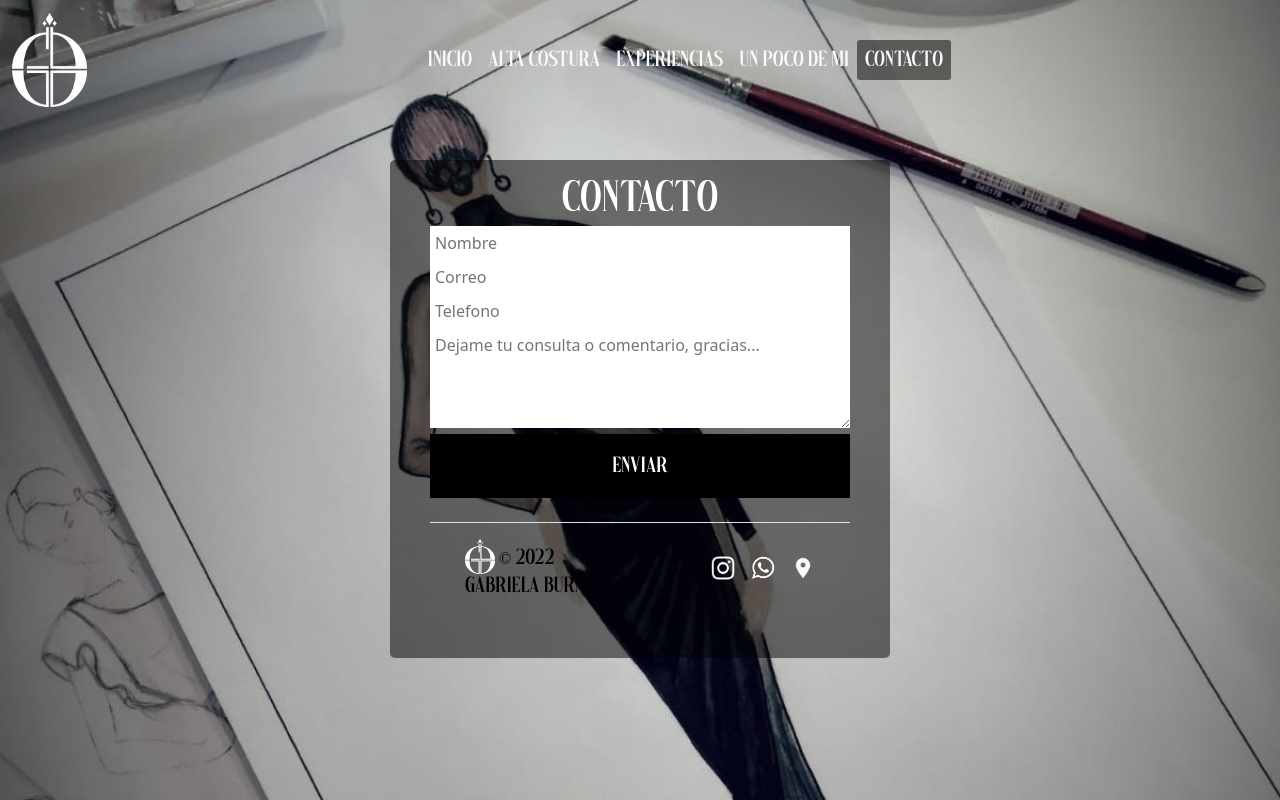
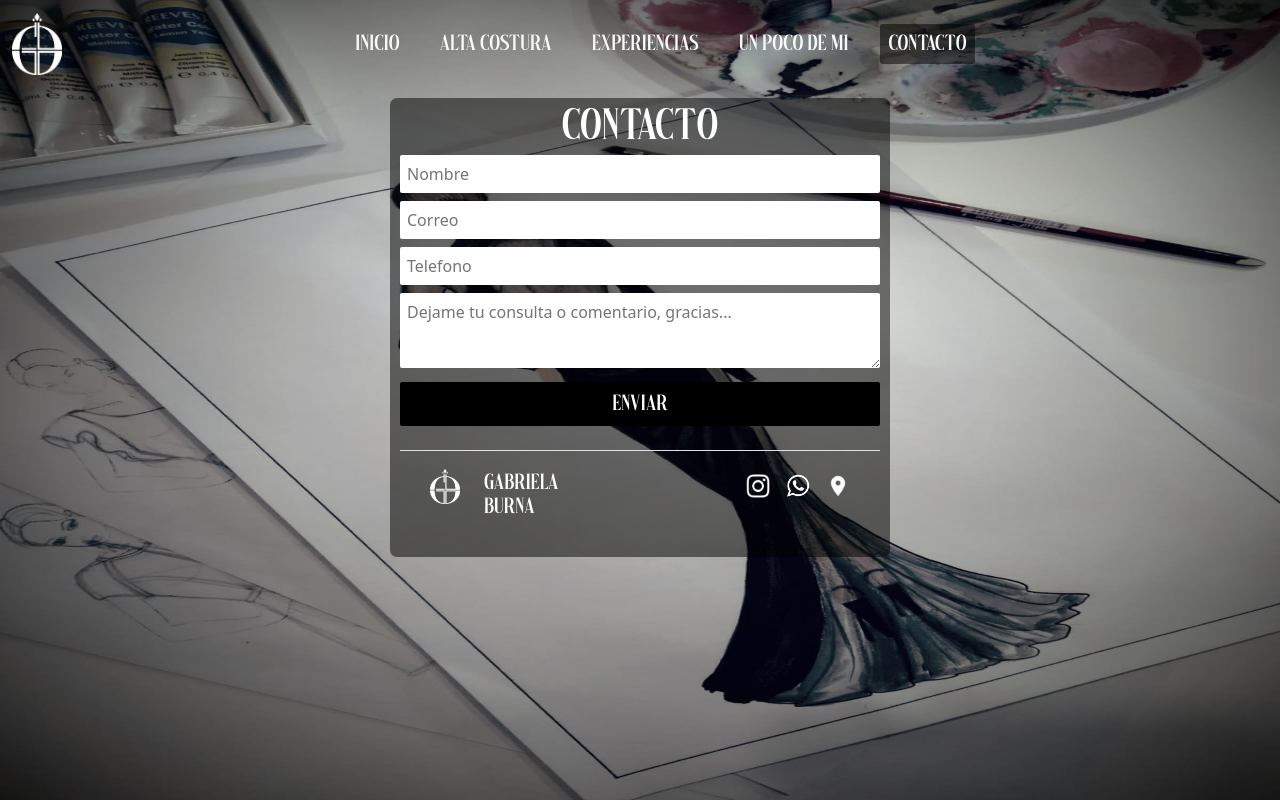
Before and after one commit to diegoburna/PreEntregaBurna, a plain HTML site: page contacto.html in a window 1280 px wide. Drawn offline with nearby package versions, Linux system fonts and the light colour scheme.

Commit message:
Ajustes imagenes, responsive y contacto

```diff
--- a/contacto.html
+++ b/contacto.html
@@ -19,7 +19,7 @@
     <!-- HEADER (BOOTSTRAP) -->
     <nav class="navbar navbar-expand-lg">
         <div class="container-fluid">
-            <a class="navbar-brand" href="bienvenida.html"><img src="images/logosoloblanco.png" width="75px"
+            <a class="navbar-brand" href="bienvenida.html"><img src="images/logosoloblanco.png" width="50px"
                     alt="Gabriela Burna Alta Costura"></a>
             <button class="navbar-toggler" type="button" data-bs-toggle="collapse" data-bs-target="#navbarNavAltMarkup"
                 aria-controls="navbarNavAltMarkup" aria-expanded="false" aria-label="Toggle navigation">
@@ -27,11 +27,11 @@
             </button>
             <div class="collapse navbar-collapse menucolapsado centro" id="navbarNavAltMarkup">
                 <div class="navbar-nav">
-                    <a class="nav-link text-light" href="index.html">INICIO</a>
-                    <a class="nav-link text-light" href="altacostura.html">ALTA COSTURA</a>
-                    <a class="nav-link text-light" href="experiencias.html">EXPERIENCIAS</a>
-                    <a class="nav-link text-light" href="profile.html">UN POCO DE MI</a>
-                    <a class="nav-link text-light activado" href="contacto.html">CONTACTO</a>
+                    <a class="nav-link text-light me-4" href="index.html">INICIO</a>
+                    <a class="nav-link text-light me-4" href="altacostura.html">ALTA COSTURA</a>
+                    <a class="nav-link text-light me-4" href="experiencias.html">EXPERIENCIAS</a>
+                    <a class="nav-link text-light me-4" href="profile.html">UN POCO DE MI</a>
+                    <a class="nav-link text-light activado me-4" href="contacto.html">CONTACTO</a>
                 </div>
             </div>
         </div>
@@ -39,26 +39,31 @@
     <!-- FIN DE HEADER -->
 
     <!-- FORMULARIO -->
-    <form action="">
+    <form action="enviar.php" method="post">
         <h2>CONTACTO</h2>
-        <input type="text" name="Nombre" placeholder="Nombre">
-        <input type="text" name="Correo" placeholder="Correo">
-        <input type="text" name="Telefono" placeholder="Telefono">
-        <textarea name="Mensaje" placeholder="Dejame tu consulta o comentario, gracias..."></textarea>
-        <input type="button" value="ENVIAR" id="boton">
+        <input class="mb-2" type="text" name="Nombre" placeholder="Nombre" required>
+        <input class="mb-2" type="text" name="Correo" placeholder="Correo" required>
+        <input class="mb-2" type="text" name="Telefono" placeholder="Telefono" required>
+        <textarea class="mb-2" name="Mensaje" placeholder="Dejame tu consulta o comentario, gracias..."
+            required></textarea>
+        <input type="submit" value="ENVIAR" id="boton">
         </section>
         <!-- FIN DE FORMULARIO -->
 
         <!-- FOOTER (BOOTSTRAP) -->
-    <footer class="d-flex flex-wrap justify-content-around align-items-center py-3 my-4 border-top">
+        <footer class="d-flex flex-wrap justify-content-around align-items-center py-1 my-4 border-top">
             <div class="col-md-4 d-flex align-items-center">
-          <a href="#" class="letrablanca"><img src="images/logosoloblanco.png" width="30" height="35"> © 2022 GABRIELA BURNA</a>
+                <a href="#" class="letrablanca"><img src="images/logosoloblanco.png" width="30" height="35">
+                    <a class="letrablanca ps-4 pt-3" href="index.html">GABRIELA BURNA</a>
             </div>
 
-        <ul class="nav col-md-4 justify-content-end list-unstyled d-flex">
-          <li class="ms-3"><a class="text-muted" href="https://www.instagram.com/gabriela.burna/" target="_blank"><img src="images/instagram.png" class="bi" width="24" height="24"></a></li>
-          <li class="ms-3"><a class="text-muted" href="https://wa.me/541169819325" target="_blank"><img src="images/wap.png" class="bi" width="24" height="24"></a></li>
-          <li class="ms-3"><a class="text-muted" href="https://goo.gl/maps/z95APJErkwGmZaAY9" target="_blank"><img src="images/maps.png" class="bi" width="24" height="24"><use xlink:href="#facebook"></use></svg></a></li>
+            <ul class="nav col-md-5 justify-content-end list-unstyled d-flex">
+                <li class="ms-3"><a class="text-muted" href="https://www.instagram.com/gabriela.burna/"
+                        target="_blank"><img class="iconos" src="images/instagram.png" class="bi" width="24" height="24"></a></li>
+                <li class="ms-3"><a class="text-muted" href="https://wa.me/541169819325" target="_blank"><img class="iconos" src="images/wap.png" class="bi" width="24" height="24"></a></li>
+                <li class="ms-3"><a class="text-muted" href="https://goo.gl/maps/z95APJErkwGmZaAY9" target="_blank"><img class="iconos" src="images/maps.png" class="bi" width="24" height="24">
+                        <use xlink:href="#facebook"></use></svg>
+                    </a></li>
             </ul>
         </footer>
         <!-- FIN DE FOOTER -->
--- a/style.css
+++ b/style.css
@@ -85,10 +85,11 @@ form {
   width: 500px;
   margin: auto;
   background: rgba(0,0,0, 0.5);
-  padding: 20px 40px;
+  padding: 10px 10px;
   box-sizing: border-box;
-  margin-top: 40px;
-  border-radius: 5px;
+  margin-top: 10px;
+  border-radius: 7px;
+  margin-bottom: 20px;
 }
 
 h2 {
@@ -102,15 +103,16 @@ h2 {
 
 input, textarea {
   width: 100%;
-  margin-bottom: 100px;
-  padding: 5px;
+  margin-bottom: 20px;
+  padding: 7px;
   box-sizing: border-box;
   font-size: 15px;
   border: none;
+  border-radius: 2px;
 }
 
 textarea {
-  min-height: 100px;
+  min-height: 75px;
   max-height: 200px;
   max-width: 100%;
 }
@@ -119,7 +121,7 @@ textarea {
   background: black;
   color: white;
   font-family: 'Arastin';
-  padding: 20px;
+  padding: 10px;
 }
 
 #boton:hover {
@@ -127,14 +129,20 @@ textarea {
   background-color: rgba(0,0,0, 0.5);
 }
 
+@media (max-width:480px) {
+  form{
+    width: 100%;
+  }
+}
+
 /*FIN DE CONTACTO*/
 
 /* Secciones */
 
 body {
-  background-image: url('images/figurin-vestido1.jpg');
-  background-repeat: no-repeat;
-  background-size: 100vw;
+  background-image: url('images/figurin-vestido.jpeg');
+  background-size: 100vw 100vh;
+  background-attachment: fixed;
   margin: 0;
 }
 
@@ -144,11 +152,16 @@ body {
 
 .letrablanca {
   font-family: 'Arastin';
-  color: black;
+  color: white;
 }
 
 .letrablanca:hover {
   color: white;
 }
 
+.iconos:hover {
+  transform: scale(2);
+  transition: 2s;
+}
+
 /* Fin Footer Fijo*/
```
Also changed, not shown: altacostura.html (+10 -10 lines), experiencias.html (+10 -10 lines), gracias.html (added, +21 -0 lines), index.html (+9 -9 lines), profile.html (+10 -10 lines), images/figurin-vestido1.jpg (deleted), images/fondo.png (added), 1 other file. Lines whose indentation alone changed are shown as unchanged.
